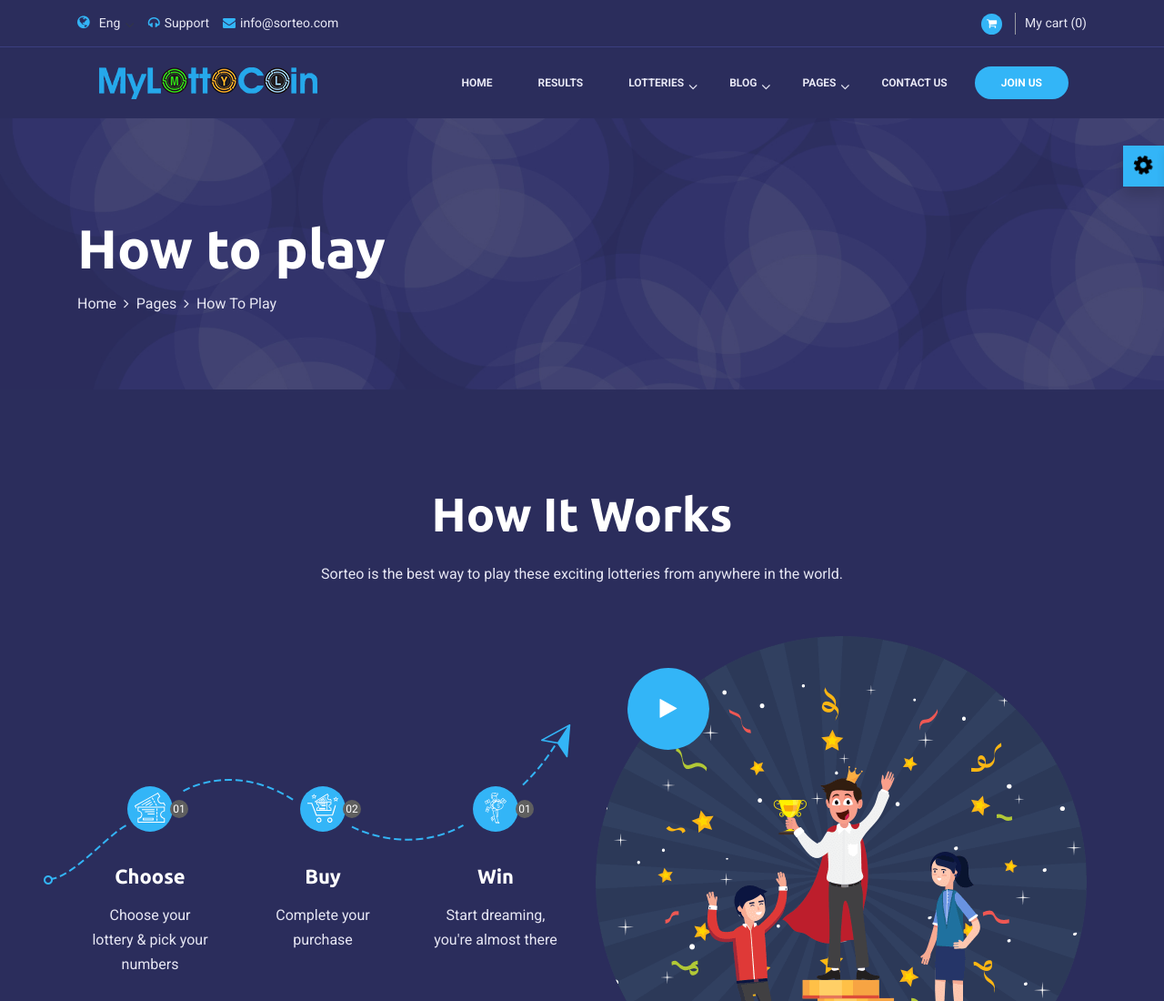
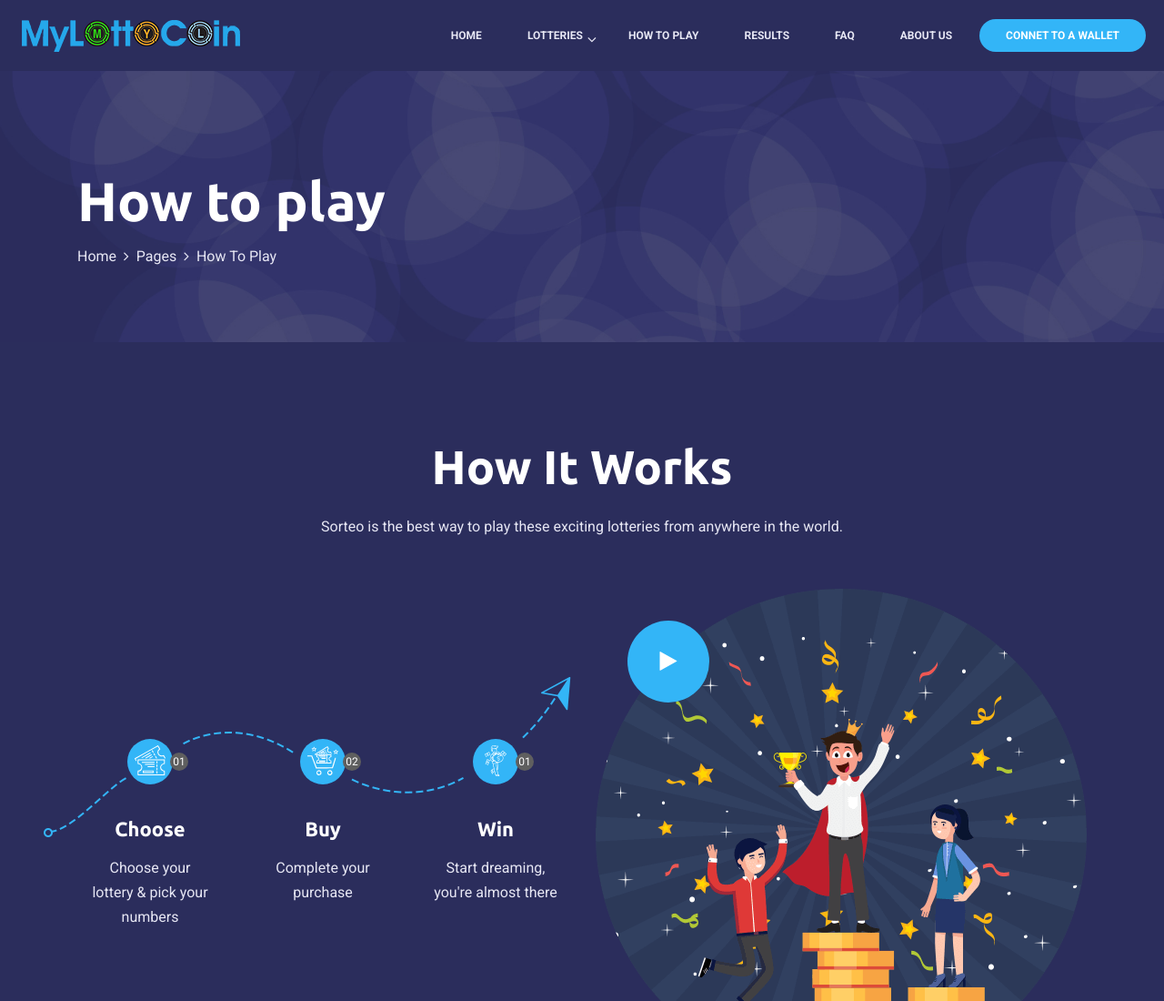
Before and after one commit to PioneerDev1023/lotto-coin_HTML_JS_Marc_2022-03-05, a plain HTML site: page Sorteo/how-to-play - dark.html in a window 1280 px wide. Shown: the top 1100 px of the page at 91% size. Drawn offline with Linux system fonts and the light colour scheme.

Commit message:
how-to-play

```diff
--- a/Sorteo/how-to-play - dark.html
+++ b/Sorteo/how-to-play - dark.html
@@ -37,61 +37,26 @@
   <!-- preloader end -->
 
   <!-- template-version start -->
-<div class="template-version">
+<!-- <div class="template-version">
   <button type="button"><i class="fa fa-cog"></i></button>
   <div class="color-version-area">
     <a href="home-two.html" class="dark-vesion">Dark Version</a>
     <a href="home-one.html" class="light-vesion">Light Version</a>
   </div>
-</div>
+</div> -->
 
     <div class="main-dark-version">
     <!--  header-section start  -->
     <header class="header-section">
-      <div class="header-top">
-          <div class="container">
-              <div class="row justify-content-between">
-                  <div class="col-lg-6 col-md-6">
-                      <div class="header-top-left d-flex">
-                          <div class="language-part">
-                              <i class="fa fa-globe"></i>
-                              <select>
-                                  <option>Eng</option>
-                                  <option>Ban</option>
-                                  <option>Rus</option>
-                                  <option>Arb</option>
-                              </select>
-                          </div>
-                          <div class="support-part">
-                              <a href="tel:+88016558888454"><i class="fa fa-headphones"></i>Support</a>
-                          </div>
-                          <div class="email-part">
-                              <a href="mailto:info@sorteo.com"><i class="fa fa-envelope"></i>info@sorteo.com</a>
-                          </div>
-                      </div>
-                  </div>
-                  <div class="col-lg-4 col-md-4">
-                      <div class="header-top-right">
-                          <div class="header-cart-count">
-                              <i class="fa fa-shopping-cart"></i>
-                              <span>My cart (0)</span>
-                          </div>
-                      </div>
-                  </div>
-              </div>
-          </div>
-      </div>
       <div class="header-bottom">
-        <div class="container">
         <nav class="navbar navbar-expand-xl">
-            <a class="site-logo site-title" href="home-one.html"><img src="assets/images/logo.png" alt="site-logo"></a>
+          <a class="site-logo site-title" href="index.html"><img src="assets/images/logo.png" alt="site-logo"></a>
           <button class="navbar-toggler" type="button" data-toggle="collapse" data-target="#navbarSupportedContent" aria-controls="navbarSupportedContent" aria-expanded="false" aria-label="Toggle navigation">
             <span class="menu-toggle"></span>
           </button>
           <div class="collapse navbar-collapse" id="navbarSupportedContent">
             <ul class="navbar-nav main-menu ml-auto">
               <li><a href="home-two.html">Home</a></li>
-                <li><a href="lottery-result - dark.html">results</a></li>
               <li class="menu_has_children"><a href="#0">lotteries</a>
                 <ul class="sub-menu">
                   <li><a href="all-lottery-one - dark.html">all lotteries One</a></li>
@@ -99,34 +64,18 @@
                   <li><a href="all-lottery-three - dark.html">all lotteries three</a></li>
                 </ul>
               </li>
-                <li class="menu_has_children"><a href="#0">blog</a>
-                  <ul class="sub-menu">
-                    <li><a href="blog-one - dark.html">Blog one</a></li>
-                    <li><a href="blog-two - dark.html">Blog two</a></li>
-                    <li><a href="blog-three - dark.html">Blog three</a></li>
-                    <li><a href="blog-four - dark.html">Blog four</a></li>
-                    <li><a href="blog-details - dark.html">Blog details</a></li>
-                  </ul>
-                </li>
-                <li class="menu_has_children"><a href="#0">pages</a>
-                  <ul class="sub-menu">
+              <li><a href="how-to-play - dark.html">how to play</a></li>
+              <li><a href="lottery-result - dark.html">results</a></li>
+              <li><a href="faq - dark.html">faq</a></li>
               <li><a href="about-two.html">about us</a></li>
-                    <li><a href="affiliate-two.html">affiliate</a></li>
-                    <li><a href="how-to-play - dark.html">how to play</a></li>
-                    <li><a href="latest-winner - dark.html">latest winner</a></li>
-                    <li><a href="faq - dark.html">faq</a></li>
-                    <li><a href="error-404 - dark.html">ERROR-404</a></li>
-                  </ul>
-                </li>
-                <li><a href="contact - dark.html">contact us</a></li>
             </ul>
             <div class="header-join-part">
-                <button type="button" class="cmn-btn" data-toggle="modal" data-target="#exampleModal">join us</button>
+              <button type="button" class="cmn-btn">CONNET TO A WALLET</button>
             </div>
           </div>
         </nav>
       </div>
-      </div><!-- header-bottom end -->
+      <!-- header-bottom end -->
     </header>
     <!--  header-section end  -->
     <!--login registration Modal -->
```
Also changed, not shown: Sorteo/home-two.html (+2 -1 lines). Lines whose indentation alone changed are shown as unchanged.
